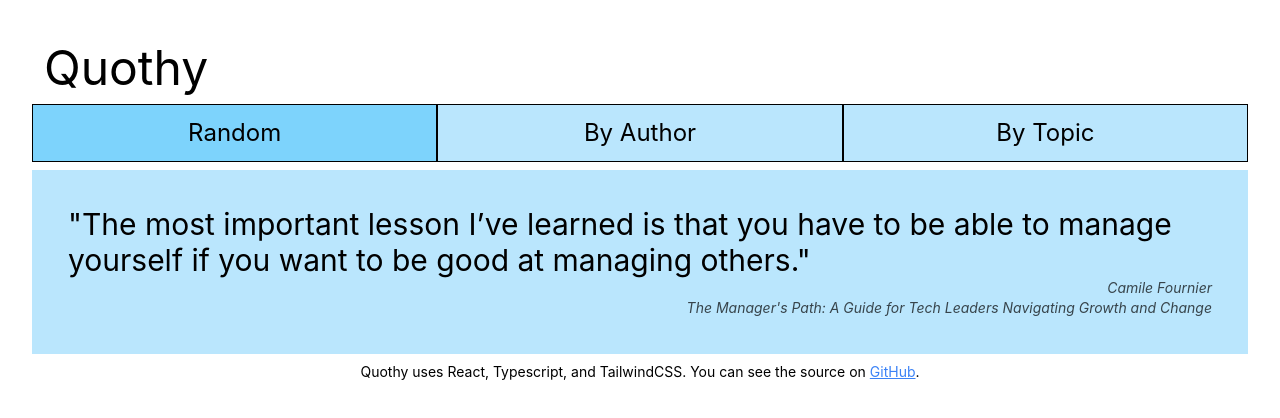
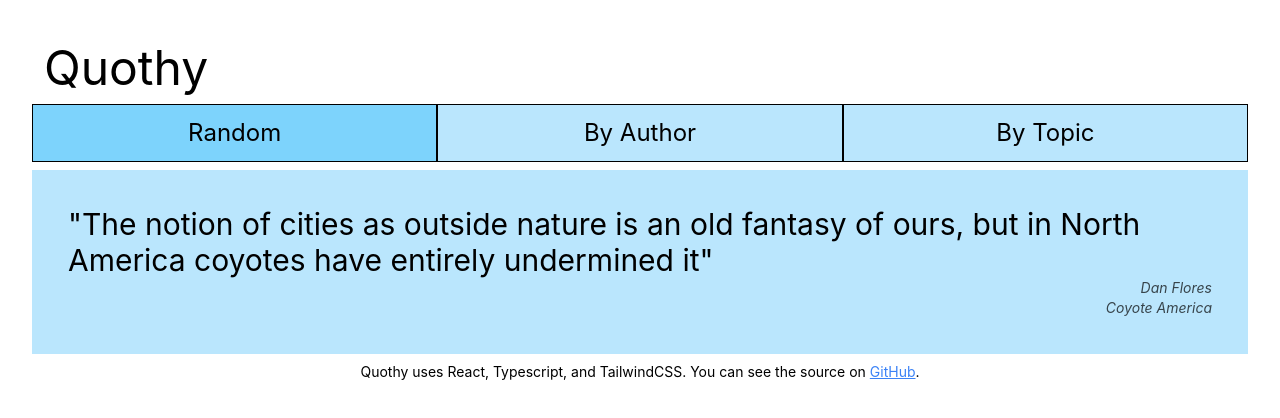
Before and after one commit to MarkNenadov/quothy, a React (Create React App) app: page / in a window 1280 px wide. Shown: the top 418 px of the page. Built offline with nearby package versions, Linux system fonts and the light colour scheme.

Commit message:
add quotes

```diff
--- a/src/data/quoteData.ts
+++ b/src/data/quoteData.ts
@@ -90,6 +90,54 @@ export const data: Quote[] = [
         tags: ["experience", "failure"]
     },
     {
+      quote: "that word 'grace' In an ungracious mouth is but profane.",
+      book: {
+        author: "William Shakespeare",
+        title: "King Richard II"
+      },
+      tags: ["shakepeare", "love"]
+  },
+  {
+    quote: "God is not poor in mercy. He is rich in mercy.",
+    book: {
+      author: "Dane Ortlund",
+      title: "Gentle and Lowly"
+    },
+    tags: ["theology"]
+},
+  {
+    quote: "You cannot protect or change your philosophy of ministry unless you understand the budget’s role in shaping it.",
+    book: {
+      author: "James Dunlop",
+      title: "Budgeting for a Healthy Church"
+    },
+    tags: ["ministry", "finances", "diaconate"]
+},
+{
+    quote: "An honorable grave is more esteemed Than the polluted closet of a king:",
+    book: {
+      author: "William Shakespeare",
+      title: "King Edward III"
+    },
+    tags: ["shakespeare", "death"]
+},
+{
+  quote: "We often rush to offer solutions to problems. I’m guilty of this all the time. I want to fix things as fast as possible. But in the throes of anxiety, we don’t want to be fixed right away; we want to be heard. We want to be seen.",
+  book: {
+    author: "Pierce Taylor Hibbes",
+    title: "Struck Down but Not Destroyed: Living Faithfully With Anxiety"
+  },
+  tags: ["anxiety"]
+},
+{
+  quote: "Paul is not a hero of our faith because of his strength; he’s a hero because of his weakness",
+  book: {
+    author: "Pierce Taylor Hibbes",
+    title: "Struck Down but Not Destroyed: Living Faithfully With Anxiety"
+  },
+  tags: ["apostle-paul", "anxiety"]
+},
+{
         quote: "Linguistically, English is an outlier in differentiating between moths and butterflies. In French, there are butterflies (papillons) and night-butterflies (papillons de nuit). German (Tagfalter and Nachtfalter) and Dutch (vlinder and nachtvlinder) adopt similar approaches.",
         book: {
           author: "James Lowen",
```
